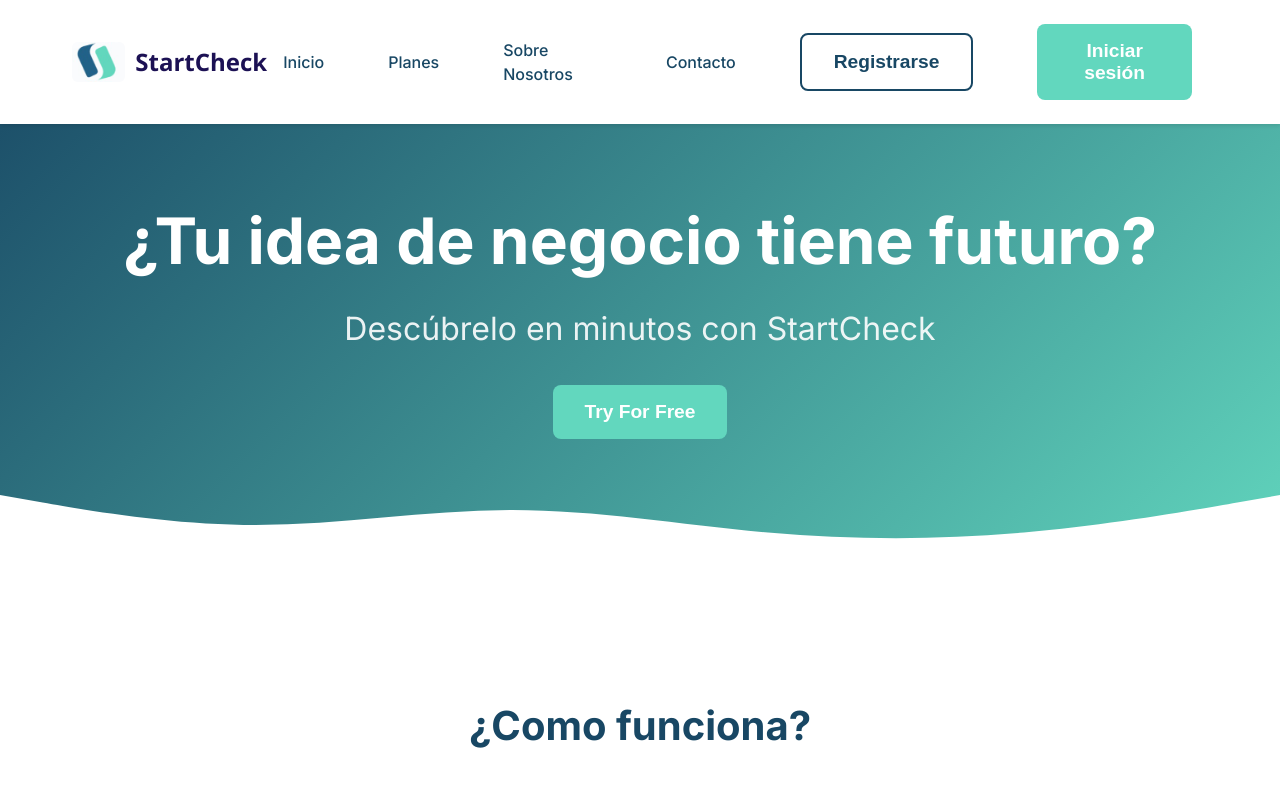
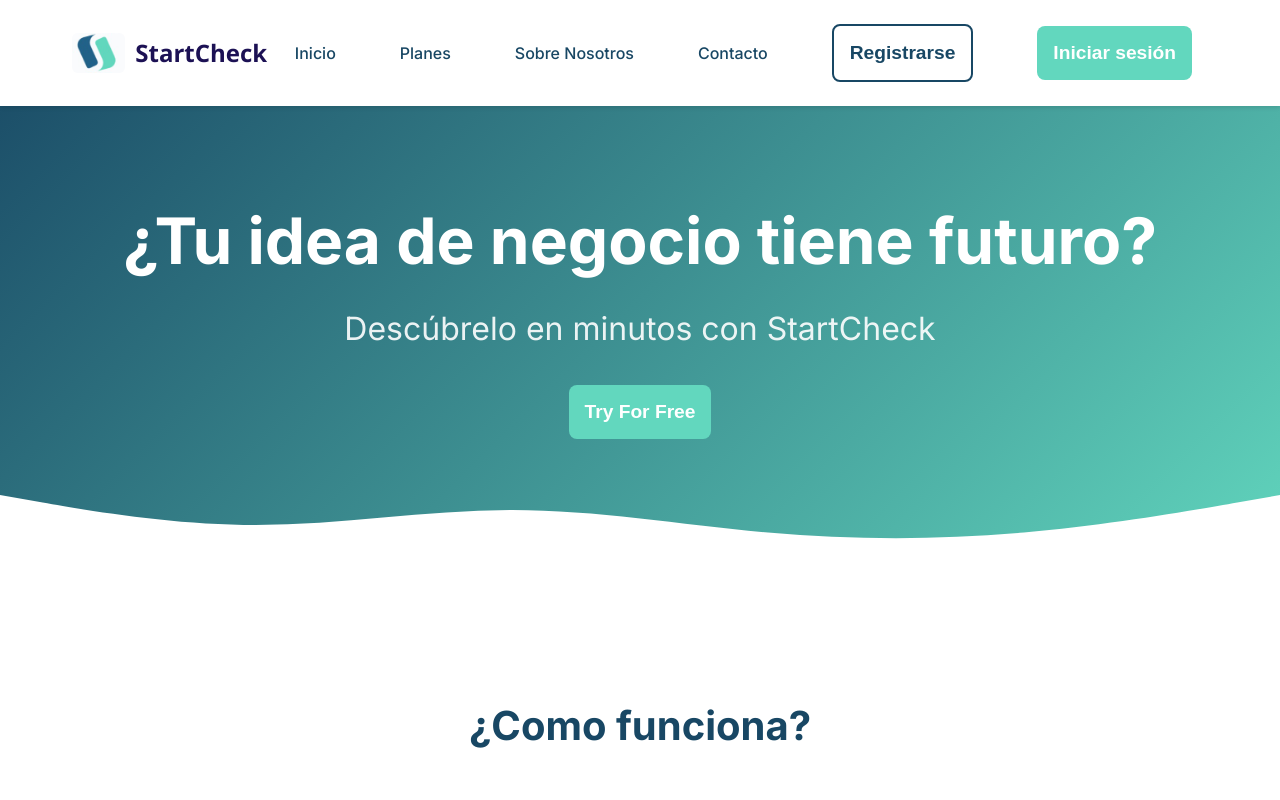
Before and after one commit to StefanoYZ/startcheck-landing-page, a plain HTML site: page index.html in a window 1280 px wide. Shown: the top 800 px of the page. Drawn offline with nearby package versions, Linux system fonts and the light colour scheme; files whose address does not match are found by name.

Commit message:
Update styles-index.css

```diff
--- a/css/styles-index.css
+++ b/css/styles-index.css
@@ -99,7 +99,7 @@ body {
 
 /* Buttons */
 .btn-primary, .btn-secondary {
-    padding: 1rem 2rem;  /* Aumenta el padding para hacer el botón más grande */
+    padding: 1rem 1rem;  /* Aumenta el padding para hacer el botón más grande */
     border-radius: 8px;
     font-weight: 800;  /* Aumenta el peso de la fuente */
     font-size: 1.2rem; /* Aumenta el tamaño de la fuente */
```
